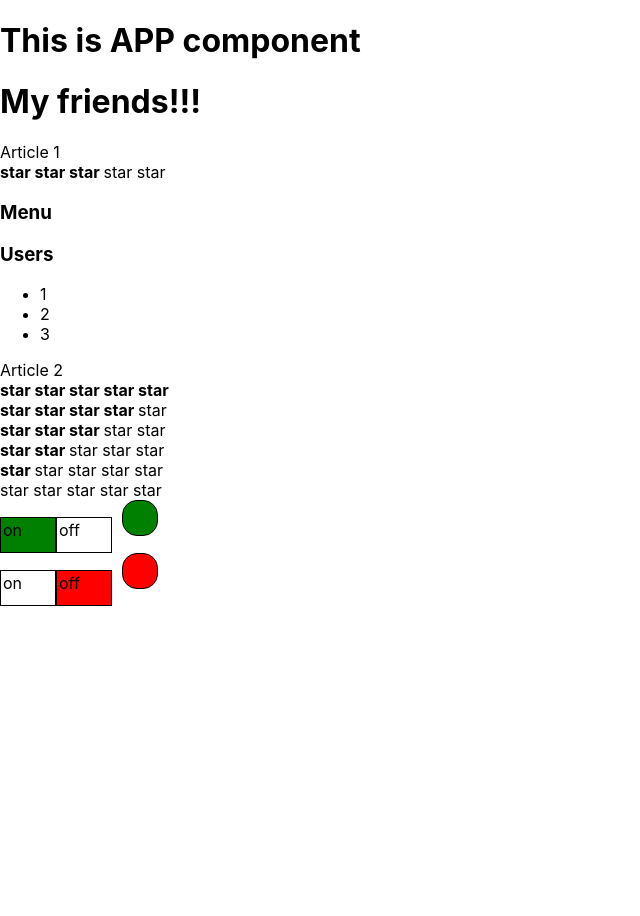
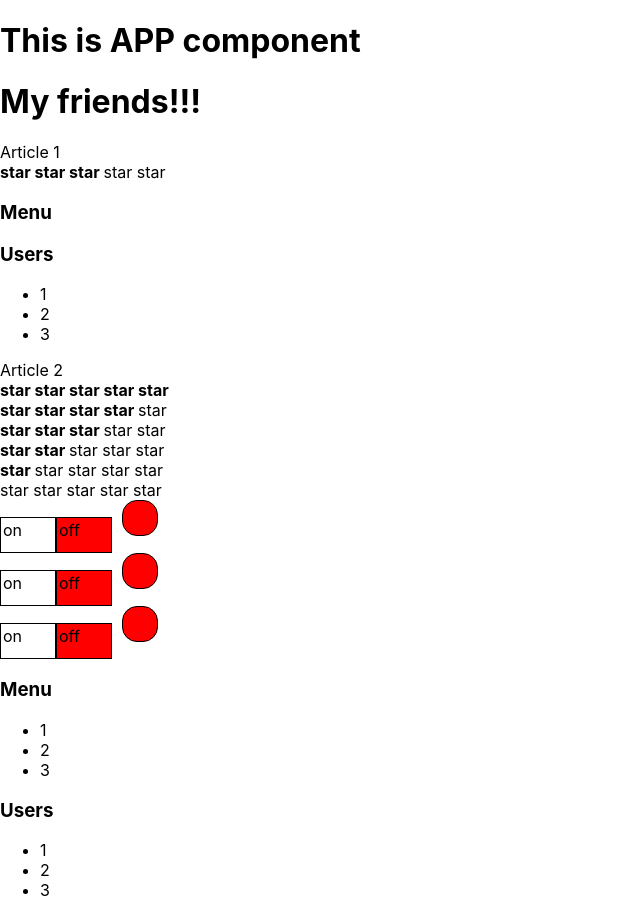
Before and after one commit to KIK9292/kabzda, a React (Create React App) app: page / in a window 1280 px wide. Shown: the whole page, without its empty margins (0-640 px from the left). Before the commit the page ends 800 px from the top, so only its background shows below. Built offline with nearby package versions, Linux system fonts and the light colour scheme.

Commit message:
3-weekend-usestate+homeworks

```diff
--- a/src/App.tsx
+++ b/src/App.tsx
@@ -1,8 +1,9 @@
-import React from 'react';
+import React, {MouseEventHandler, useState} from 'react';
 import './App.css';
 import Accordion from "./components/Accordion/Accordion";
 import {Rating} from "./components/Rating/Rating";
 import {OnOff} from "./components/OnOff/OnOff";
+import UncontrolledAccordion from "./components/UncontrolledAccordion/UncontrolledAccordion";
 
 
 // function hello() {
@@ -13,6 +14,8 @@ import {OnOff} from "./components/OnOff/OnOff";
 
 // function declaration
 function App() {
+
+
     console.log("APP rendering")
     return (
         <div>
@@ -20,8 +23,8 @@ function App() {
             <PageTitle title={"My friends!!!"}/>
             Article 1
             <Rating value={3}/>
-            <Accordion titleValue={"Menu"} collapsed = {true}/>
-            <Accordion titleValue={"Users"} collapsed = {false}/>
+            <Accordion titleValue={"Menu"} collapsed={true}/>
+            <Accordion titleValue={"Users"} collapsed={false}/>
             Article 2
             <Rating value={5}/>
             <Rating value={4}/>
@@ -29,8 +32,11 @@ function App() {
             <Rating value={2}/>
             <Rating value={1}/>
             <Rating value={0}/>
-            <OnOff selec={true}/>
-            <OnOff selec={false}/>
+            <OnOff/>
+            <OnOff/>
+            <OnOff/>
+            <UncontrolledAccordion titleValue={"Menu"} />
+            <UncontrolledAccordion titleValue={"Users"} />
 
         </div>
 
--- a/src/components/OnOff/OnOff.tsx
+++ b/src/components/OnOff/OnOff.tsx
@@ -1,20 +1,23 @@
-import React from 'react';
+import React, {useState} from 'react';
 import {inspect} from "util";
 
 
 type OnOffPropsType = {
-    selec: boolean
+    // selec: boolean
 }
 
 
-export const OnOff = (props: OnOffPropsType) => {
+export const OnOff = (props:OnOffPropsType) => {
+
+    const[on,setOn]=useState(false)
+
     const onStyle = {
         width: "50px",
         height: "30px",
         border: "1px solid black",
         display: "inLine-block",
         padding: "2px",
-        backgroundColor: props.selec ? "green" : "white"
+        backgroundColor: on ? "green" : "white"
     }
     const offStyle = {
         width: "50px",
@@ -22,7 +25,7 @@ export const OnOff = (props: OnOffPropsType) => {
         border: "1px solid black",
         display: "inLine-block",
         padding: "2px",
-        backgroundColor: !props.selec ? "red" : "white"
+        backgroundColor: on ? "white" : "red"
     }
     const indicator = {
         width: "30px",
@@ -32,12 +35,12 @@ export const OnOff = (props: OnOffPropsType) => {
         display: "inLine-block",
         marginLeft: "10px",
         padding: "2px",
-        backgroundColor: props.selec ? "green" : "red"
+        backgroundColor: on ? "green" : "red"
     }
     return (
         <div>
-            <div style={onStyle}>on</div>
-            <div style={offStyle}>off</div>
+            <div style={onStyle} onClick={()=>setOn(true)}>on</div>
+            <div style={offStyle} onClick={()=>setOn(false)}>off</div>
             <div style={indicator}></div>
         </div>
     );
--- /dev/null
+++ b/src/components/UncontrolledAccordion/UncontrolledAccordion.tsx
@@ -0,0 +1,65 @@
+import React, {MouseEventHandler, useState} from "react";
+
+type UncontrolledAccordionTitlePropsType = {
+    titleValue: string
+
+
+}
+
+function UncontrolledAccordionTitle(props: UncontrolledAccordionTitlePropsType){
+    const [shrink, setShrink] = useState<boolean>(false)
+    const onCickHandler = () => {
+        (shrink === false)?setShrink(true) : setShrink(false)
+    }
+    console.log("AccordionTitle rendering")
+    return (<div>
+        <h3 onClick={onCickHandler}>{props.titleValue}</h3>
+    {!shrink && <UncontrolledAccordionBody/>}</div>
+    )
+}
+
+
+function UncontrolledAccordionBody() {
+    console.log("AccordionBody rendering")
+    return <ul>
+        <li>1</li>
+        <li>2</li>
+        <li>3</li>
+    </ul>
+
+
+}
+
+// type UncontrolledAccordionPropsType = {
+//     titleValue: string;
+//     collapsed: boolean;
+//
+// }
+
+
+// function Accordion1(props: AccordionPropsType) {
+//     console.log("Accordion rendering")
+//     if (props.collapsed === true) {
+//         return (<div>
+//             <AccordionTitle title={props.titleValue}/>
+//
+//         </div>)
+//     } else {
+//         return <div>
+//             <AccordionTitle title={props.titleValue}/>
+//             <AccordionBody/>
+//         </div>
+//     }
+// }
+
+
+function UncontrolledAccordion(props: UncontrolledAccordionTitlePropsType) {
+    console.log("Accordion rendering")
+
+    return <div>
+        <UncontrolledAccordionTitle titleValue={props.titleValue} />
+
+    </div>
+}
+
+export default UncontrolledAccordion;
```
